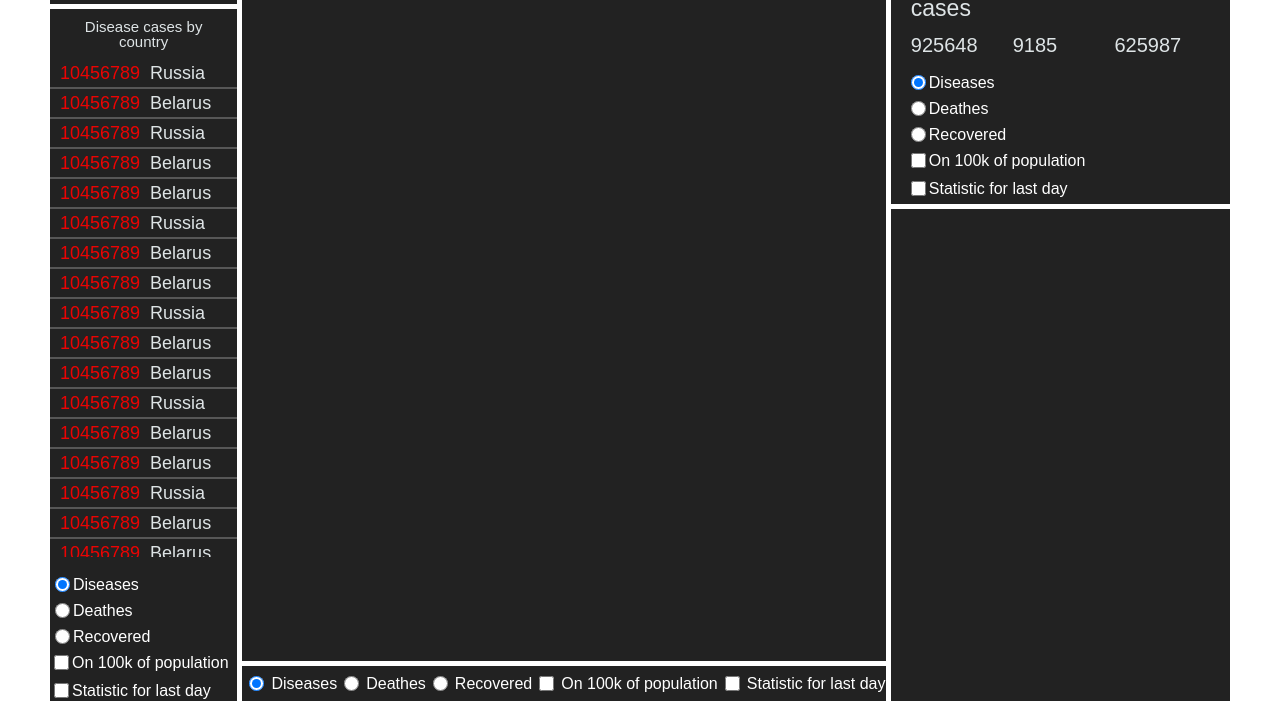
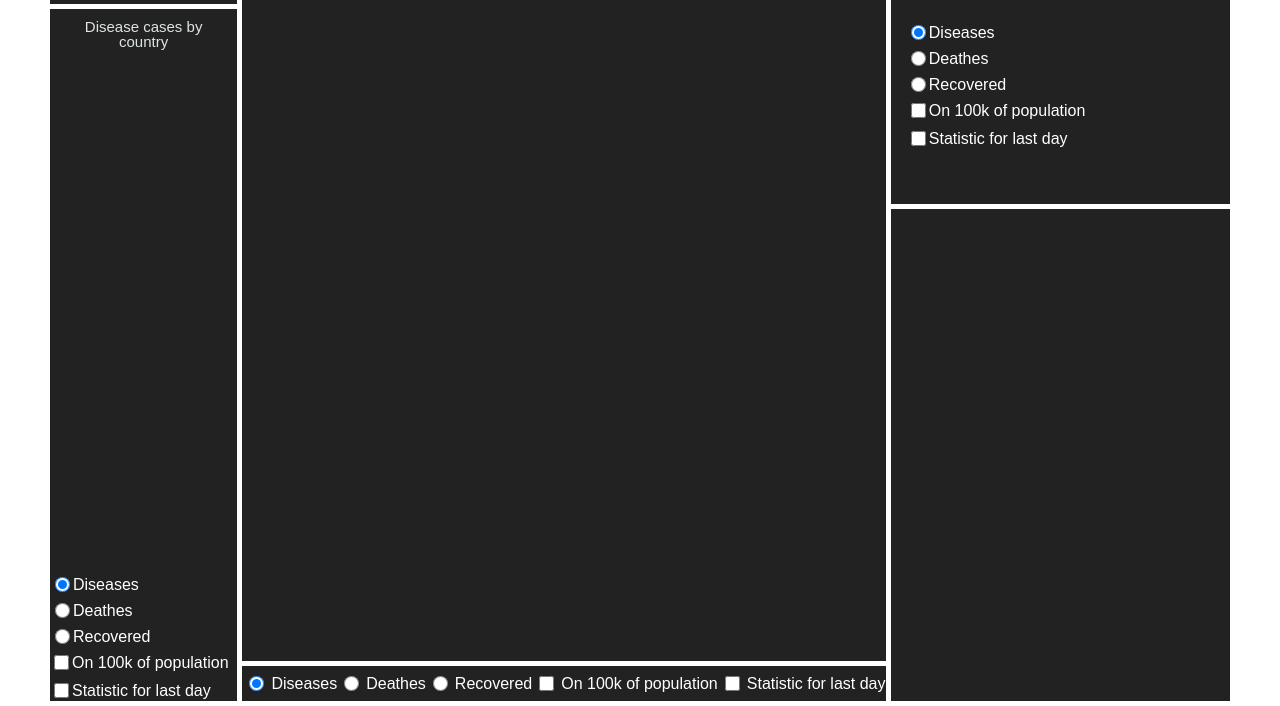
Before and after one commit to bovtrushonok/covid-dashboard, a website built with webpack: page src/index.html in a window 1280 px wide. Shown: the part 211-917 px from the top of the page. Built offline with nearby package versions, Linux system fonts and the light colour scheme; files whose address does not match are found by name.

Commit message:
fix: remove unnecessary elements

```diff
--- a/src/index.html
+++ b/src/index.html
@@ -20,99 +20,11 @@
             <aside class="global-cases-container">
                 <div class="global-cases">
                     <h2 class="global-cases__heading">Global Cases</h2>
-                    <p class="global-cases__number">751234785</p>
+                    <p class="global-cases__number"></p>
                 </div>
                 <div class="countries-cases">
                     <h2 class="countries-cases__heading"><span class="stat-type">Disease</span> cases by </br />country</h2>
                     <ul class="countries-list">
-                        <li class="countries-list__item">
-                            <span class="country-cases-number">10456789</span>
-                            <span class="country-name">Russia</span>
-                        </li>
-                        <li class="countries-list__item">
-                            <span class="country-cases-number">10456789</span>
-                            <span class="country-name">Belarus</span>
-                        </li>
-                        <li class="countries-list__item">
-                            <span class="country-cases-number">10456789</span>
-                            <span class="country-name">Russia</span>
-                        </li>
-                        <li class="countries-list__item">
-                            <span class="country-cases-number">10456789</span>
-                            <span class="country-name">Belarus</span>
-                        </li>
-                        <li class="countries-list__item">
-                            <span class="country-cases-number">10456789</span>
-                            <span class="country-name">Belarus</span>
-                        </li>
-                        <li class="countries-list__item">
-                            <span class="country-cases-number">10456789</span>
-                            <span class="country-name">Russia</span>
-                        </li>
-                        <li class="countries-list__item">
-                            <span class="country-cases-number">10456789</span>
-                            <span class="country-name">Belarus</span>
-                        </li>
-                        <li class="countries-list__item">
-                            <span class="country-cases-number">10456789</span>
-                            <span class="country-name">Belarus</span>
-                        </li>
-                        <li class="countries-list__item">
-                            <span class="country-cases-number">10456789</span>
-                            <span class="country-name">Russia</span>
-                        </li>
-                        <li class="countries-list__item">
-                            <span class="country-cases-number">10456789</span>
-                            <span class="country-name">Belarus</span>
-                        </li>
-                        <li class="countries-list__item">
-                            <span class="country-cases-number">10456789</span>
-                            <span class="country-name">Belarus</span>
-                        </li>
-                        <li class="countries-list__item">
-                            <span class="country-cases-number">10456789</span>
-                            <span class="country-name">Russia</span>
-                        </li>
-                        <li class="countries-list__item">
-                            <span class="country-cases-number">10456789</span>
-                            <span class="country-name">Belarus</span>
-                        </li>
-                        <li class="countries-list__item">
-                            <span class="country-cases-number">10456789</span>
-                            <span class="country-name">Belarus</span>
-                        </li>
-                        <li class="countries-list__item">
-                            <span class="country-cases-number">10456789</span>
-                            <span class="country-name">Russia</span>
-                        </li>
-                        <li class="countries-list__item">
-                            <span class="country-cases-number">10456789</span>
-                            <span class="country-name">Belarus</span>
-                        </li>
-                        <li class="countries-list__item">
-                            <span class="country-cases-number">10456789</span>
-                            <span class="country-name">Belarus</span>
-                        </li>
-                        <li class="countries-list__item">
-                            <span class="country-cases-number">10456789</span>
-                            <span class="country-name">Russia</span>
-                        </li>
-                        <li class="countries-list__item">
-                            <span class="country-cases-number">10456789</span>
-                            <span class="country-name">Belarus</span>
-                        </li>
-                        <li class="countries-list__item">
-                            <span class="country-cases-number">10456789</span>
-                            <span class="country-name">Belarus</span>
-                        </li>
-                        <li class="countries-list__item">
-                            <span class="country-cases-number">10456789</span>
-                            <span class="country-name">Russia</span>
-                        </li>
-                        <li class="countries-list__item">
-                            <span class="country-cases-number">10456789</span>
-                            <span class="country-name">Belarus</span>
-                        </li>
                     </ul>
                     <div class="mode-switches-block">
                         <div class="mode-button">
@@ -166,26 +78,25 @@
             <aside class="statistic-container">
                 <div class="statistic">
                     <div class="country-description">
-                        <img src="../1200px-Flag_of_Russia.svg.png" class="country-flag" alt="flag">
-                        <span class="country-name">Russia</span>
+                        <span class="country-name"></span>
                     </div>
                     <div class="statistical-data">
                         <div class="disease-cases">
                             <span class="stat-heading">Disease cases</span>
                             <div class="category-data">
-                                <span class="all-disease-cases">925648</span>
+                                <span class="all-disease-cases"></span>
                             </div>
                         </div>
                         <div class="death-cases">
                             <span class="stat-heading">Deathes</span>
                             <div class="category-data">
-                                <span class="all-death-cases">9185</span>
+                                <span class="all-death-cases"></span>
                             </div>
                         </div>
                         <div class="recovered-cases">
                             <span class="stat-heading">Recovered</span>
                             <div class="category-data">
-                                <span class="all-recovered-cases">625987</span>
+                                <span class="all-recovered-cases"></span>
                             </div>
                         </div>
                     </div>
```
